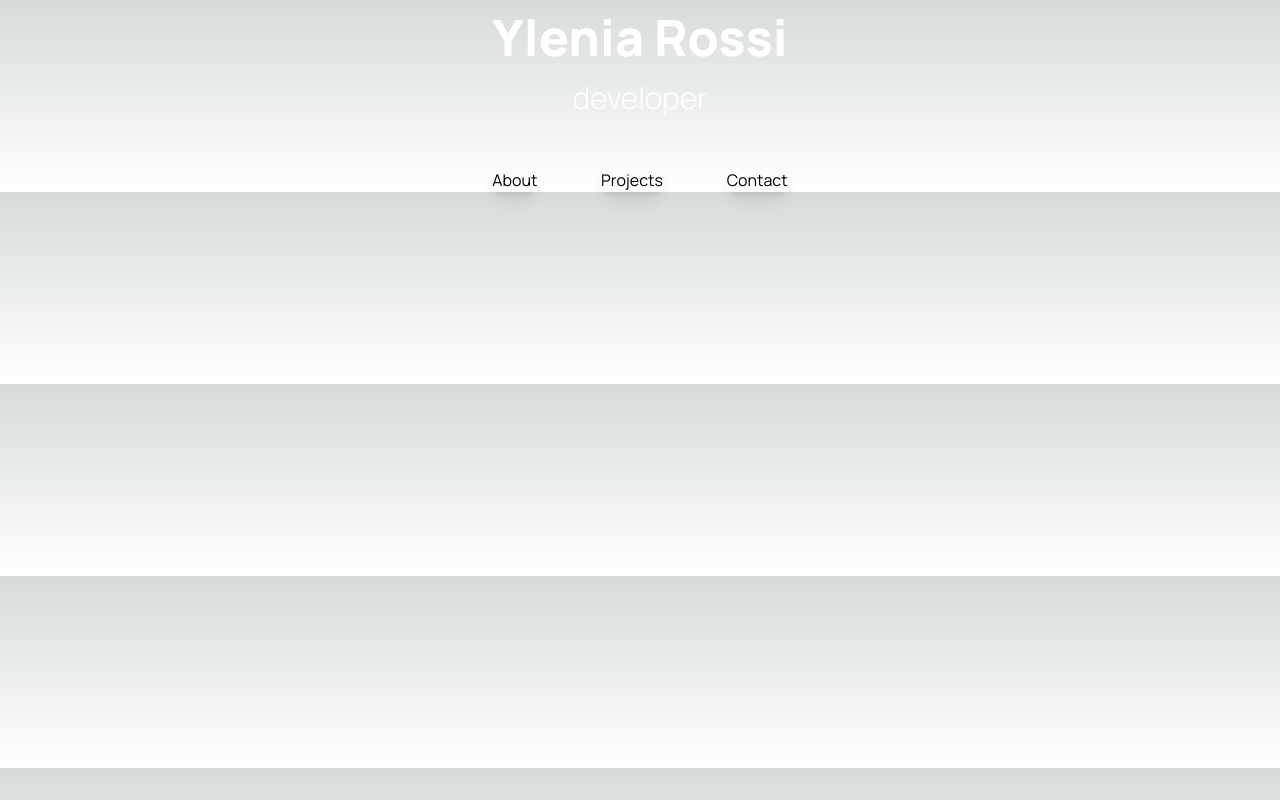
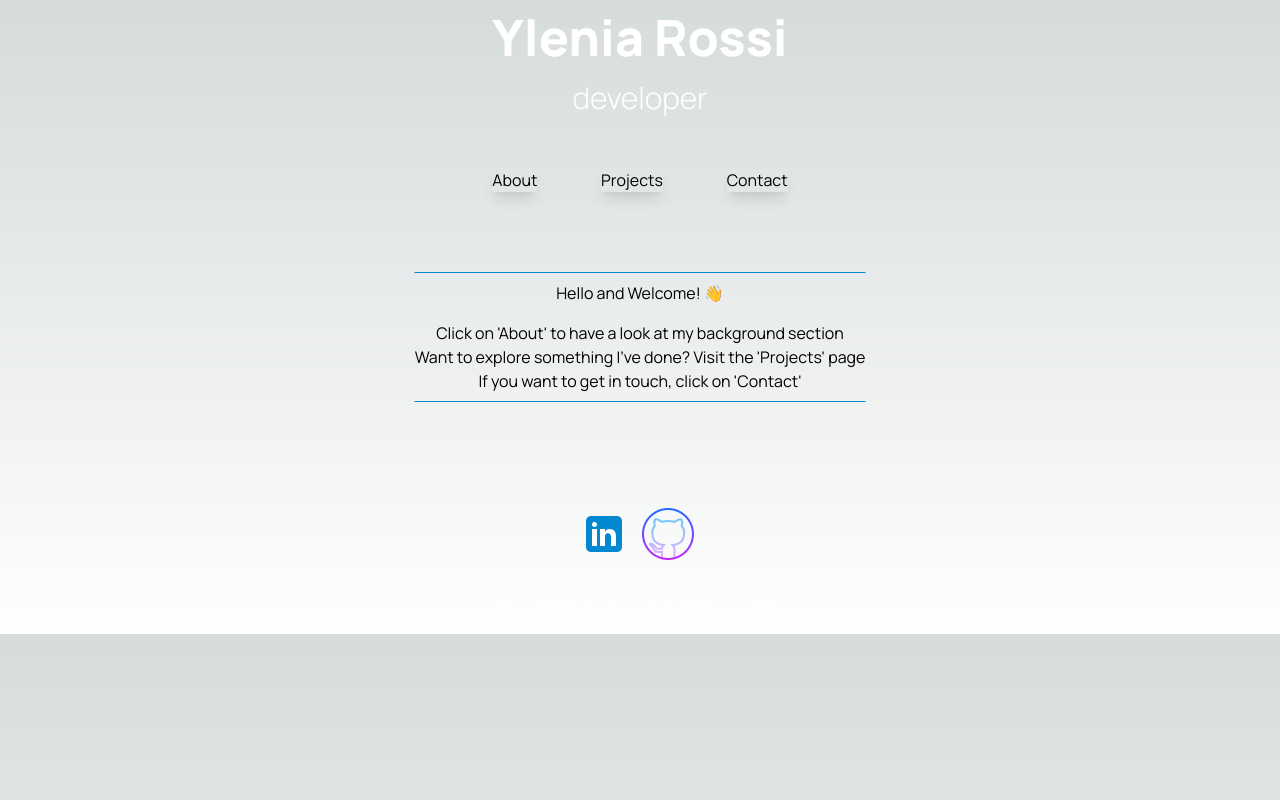
Before and after one commit to roxyle/portfolio, a Next.js app: page / in a window 1280 px wide. Built offline with nearby package versions, Linux system fonts and the light colour scheme.

Commit message:
added footer and intro components

```diff
--- /dev/null
+++ b/src/components/Footer.tsx
@@ -0,0 +1,34 @@
+import React from 'react'
+
+const Footer = () => {
+    return (
+
+    <footer className="flex flex-col text-center text-white background-color: #f1f1f1;">
+
+        <div className="container pt-4">
+            <section className="mb-4 flex flex-row justify-center items-center">
+                <a
+                className="btn btn-link btn-floating btn-lg m-1"
+                href="https://www.linkedin.com/in/ylerox/"
+                target="_blank" rel="noopener noreferrer"
+                role="button"
+                ><img src='/linkedin.png'/></a>
+
+                <a
+                    className="btn btn-link btn-floating btn-lg m-1"
+                    href="https://github.com/roxyle"
+                    target="_blank" rel="noopener noreferrer"
+                    role="button"
+                    ><img src='/github.png'/></a>
+            </section>
+        </div>
+
+        <div className="text-center text-dark p-3 background-color: rgba(0, 0, 0, 0.2);">
+            Remote Worker based in: Bologna - Italy
+
+        </div>
+    </footer>
+    )
+}
+
+export default Footer
--- /dev/null
+++ b/src/components/Intro.tsx
@@ -0,0 +1,19 @@
+import React from 'react'
+
+const Intro = () => {
+  return (
+    <div className='flex flex-col justify-center items-center py-20 '>
+        <div className='border border-x-transparent border-y-sky-600'>
+            <p className='py-2 text-center'>Hello and Welcome! 👋 </p>
+            <p className='py-2 text-center'> Click on 'About' to have a look at my background section<br/>
+            Want to explore something I've done? Visit the 'Projects' page <br/>
+            If you want to get in touch, click on 'Contact'
+
+
+            </p>
+        </div>
+    </div>
+  )
+}
+
+export default Intro
--- a/src/components/NavBar.tsx
+++ b/src/components/NavBar.tsx
@@ -5,7 +5,7 @@ const NavBar = () => {
   return (
     <div className='w-full'>
       <div className='flex flex-row flex-wrap justify-between z-10 pt-10 '>
-        <Link href='/About' className='hover:underline shadow-lg underline-offset-2 hover:shadow-cyan-500/100'>About</Link>
+        <Link href='/About' className='hover:underline shadow-lg underline-offset-2 hover:shadow-blue-500/100'>About</Link>
         <Link href='/Projects' className='hover:underline shadow-lg underline-offset-2 hover:shadow-purple-500/100'>Projects</Link>
         <Link href='/Contact' className='hover:underline shadow-lg underline-offset-2 hover:shadow-green-500/100'>Contact</Link>
 
--- a/src/pages/index.tsx
+++ b/src/pages/index.tsx
@@ -1,12 +1,13 @@
+import Footer from "@/components/Footer";
 import Hero from "@/components/Hero";
+import Intro from "@/components/Intro";
 
 export default function Homepage() {
   return (
     <>
-
       <Hero/>
-
-
+      <Intro/>
+      <Footer/>
       </>
     )
 }
```
Also changed, not shown: public/github.png (added), public/linkedin.png (added).
